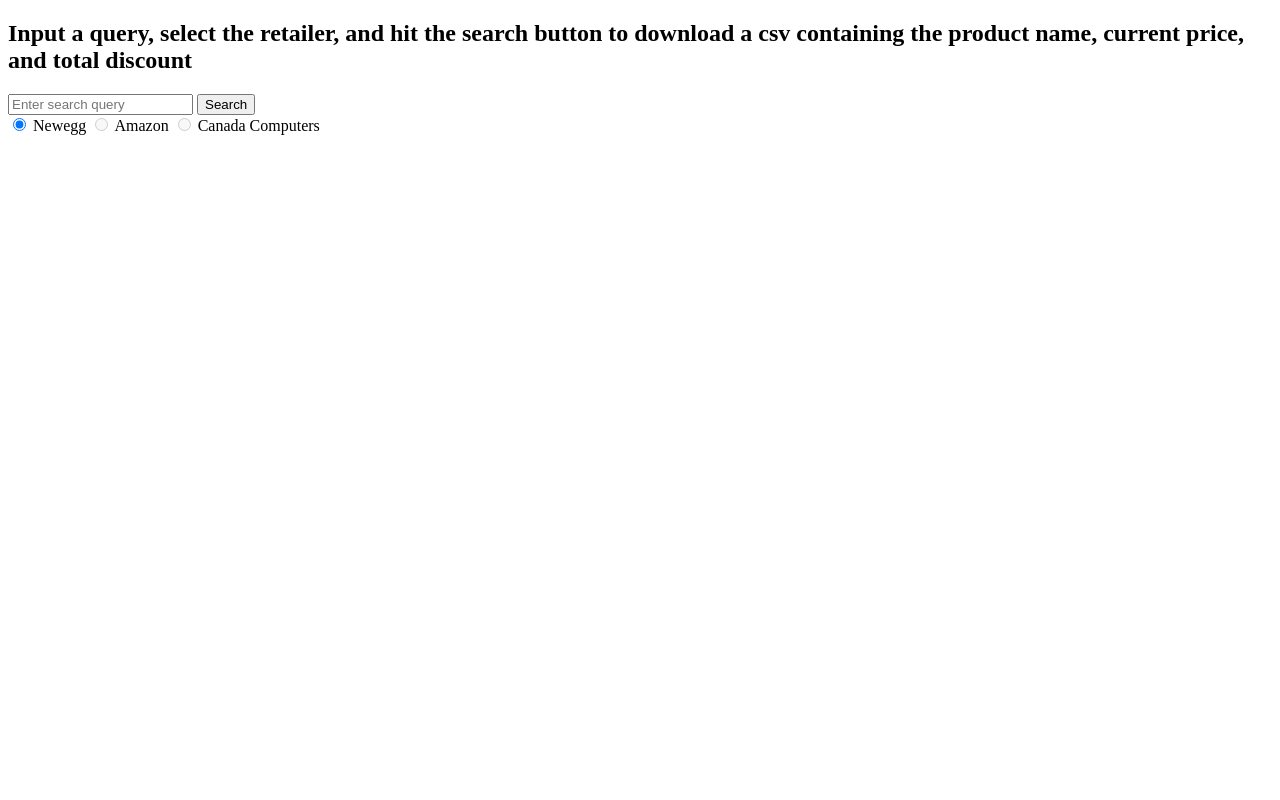
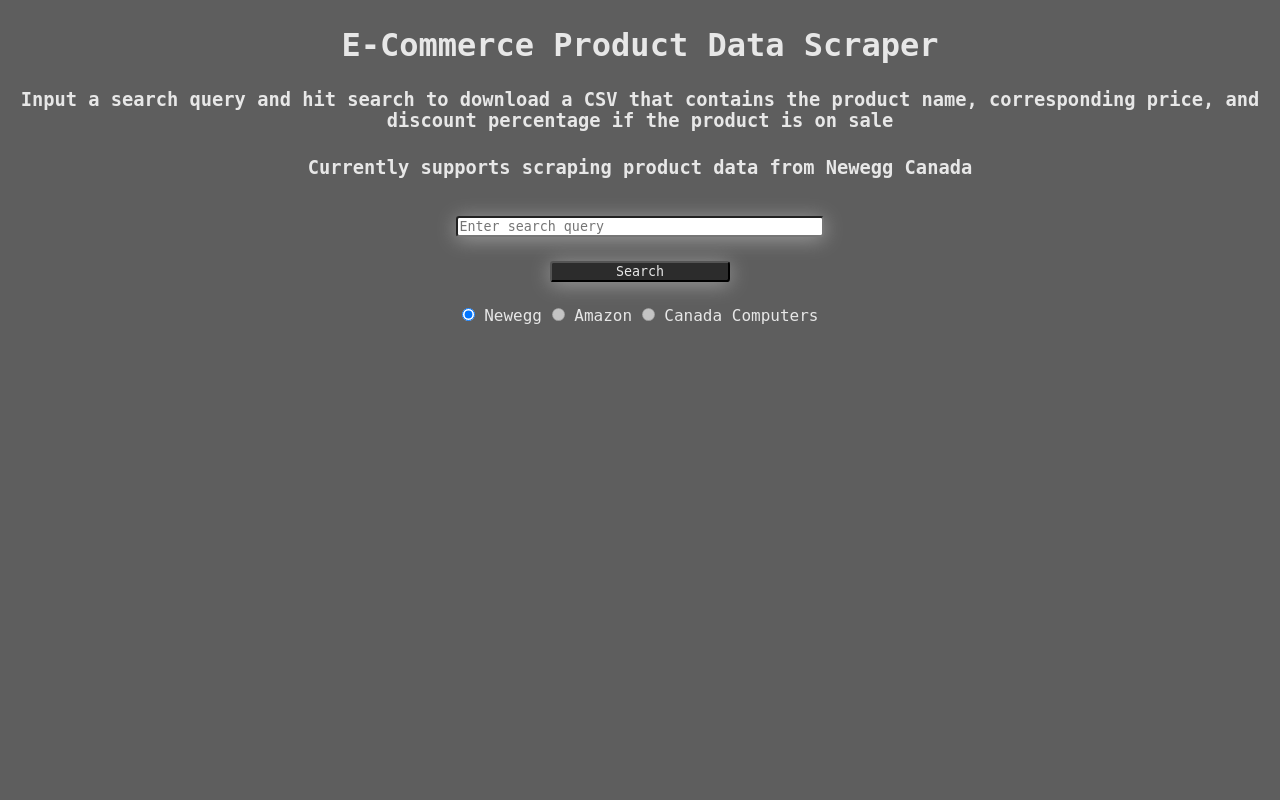
Before and after one commit to moeb15/E-Commerce-Scraper, a Flask app: page / in a window 1280 px wide. Run offline with Flask 3, Linux system fonts and the light colour scheme.

Commit message:
added stylesheet

```diff
--- /dev/null
+++ b/static/styles/main.css
@@ -0,0 +1,49 @@
+* {
+    margin: 0;
+    font-family: 'Roboto Mono', monospace;
+    color:rgb(231, 231, 231);
+  }
+
+body{
+  height:100vh;
+  width:100%;
+  display:flex;
+  flex-direction: column;
+  background: rgb(2,0,36);
+  background: linear-gradient(90deg, rgba(2,0,36,1) 0%, rgb(94, 94, 94) 0%);
+}
+
+.title-textbox{
+  margin-top: 2%;
+  text-align: center;
+}
+
+.subtext{
+  margin-top: 2%;
+}
+
+.main-content{
+  margin:3%;
+  text-align: center;
+}
+
+.search-bar{
+  align-items: center;
+  display: flex;
+  flex-direction: column;
+}
+
+.search-text{
+  margin-bottom: 2%;
+  border-radius: 0.25em;
+  width: 30%;
+  box-shadow: 0 0.188em 1.550em rgb(156,156,156);
+}
+
+.search-btn{
+  margin-bottom: 2%;
+  width: 15%;
+  border-radius: 0.25em;
+  box-shadow: 0 0.188em 1.550em rgb(156,156,156);
+  background-color: rgb(44, 44, 44);
+}
--- a/templates/homepage.html
+++ b/templates/homepage.html
@@ -3,17 +3,25 @@
 <head>
     <meta charset="UTF-8">
     <meta name="viewport" content="width=device-width, initial-scale=1.0">
+    <link rel="stylesheet" type="text/css"
+          href="../static/styles/main.css"/>
     <title>Homepage</title>
 </head>
 <body>
-    <div>
-        <h2>Input a query, select the retailer, and hit the search button to download a csv containing the product name, current price, and total discount</h2>
+    <div class="title-textbox">
+        <h1 class="titlename">E-Commerce Product Data Scraper</h1>
+        <h3 class="subtext">Input a search query and hit search to download a CSV that contains the product name,
+             corresponding price, and discount percentage if the product is on sale</h3>
+        <h3 class="subtext">Currently supports scraping product data from Newegg Canada</h3>
     </div>
-    <div>
+    <div class="main-content">
         <form name="search_form" method="POST">
-            <input type="text" placeholder="Enter search query" name="search_query">
-            <button type="submit">Search</button>
-            <div name="retailers">
+            <div class="search-bar">
+                <input type="text" placeholder="Enter search query"
+                name="search_query" class="search-text">
+                <button type="submit" class="search-btn">Search</button>
+            </div>
+            <div class="retailers", name="retailers">
                 <input type="radio" name="newegg" value="Newegg"
                 id="newegg" checked/>
                 <label for="newegg">Newegg</label>
```
